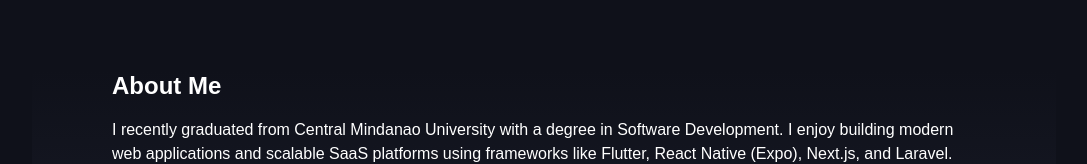
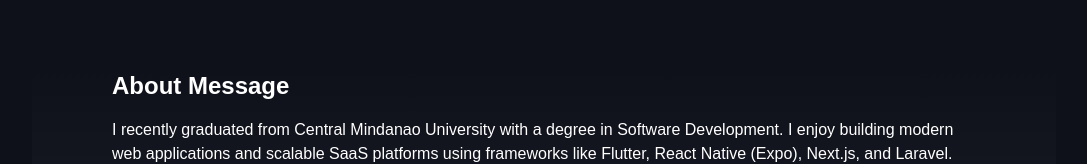
Before and after one commit to thecatisdead/my-portfolio, a Next.js app: page / in a window 1280 px wide. Shown: the part 434-598 px from the top of the page, without its empty margins (96-1183 px from the left). Built offline with nearby package versions, Linux system fonts and the light colour scheme.

Commit message:
"changed to about message"

```diff
--- a/src/app/components/About.tsx
+++ b/src/app/components/About.tsx
@@ -26,7 +26,7 @@ export default function About() {
       className="bg-gradient-to-b from-[#0F111A] via-[#1A1C29] to-[#0F111A] flex flex-col items-start px-4 sm:px-6 md:px-12 lg:px-20"
 >
       <h2 className="text-2xl font-bold mb-4 text-center text-white animate-fadeIn">
-        About Me
+        About Message
       </h2>
 
       <p className="text-md mb-12 text-start text-white animate-fadeIn">
```
